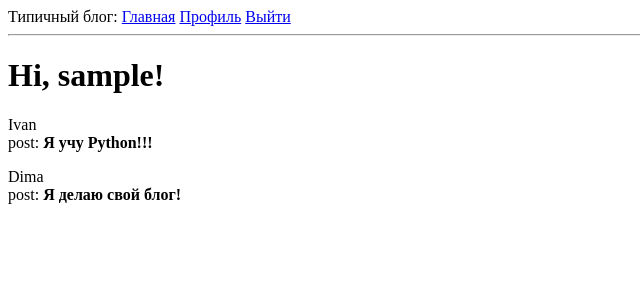
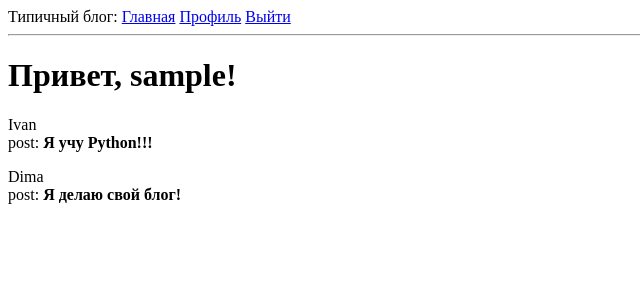
Before and after one commit to dvparshin/blog_flask, a Flask app: page / in a window 1280 px wide. Shown: the top 300 px of the page, without its empty margins (0-640 px from the left). Run offline with Flask 3, Linux system fonts and the light colour scheme; the visitor is signed in with stand-in values (Sample User, id 1).

Commit message:
translation into Russian

```diff
--- a/app/templates/index.html
+++ b/app/templates/index.html
@@ -1,7 +1,7 @@
 {% extends "base.html" %}
 
 {% block content %}
-    <h1>Hi, {{ current_user.username }}!</h1>
+    <h1>Привет, {{ current_user.username }}!</h1>
     {% for post in posts %}
     <div><p>{{ post.author.username }}<br> post: <b>{{ post.body }}</b></p></div>
     {% endfor %}
```
